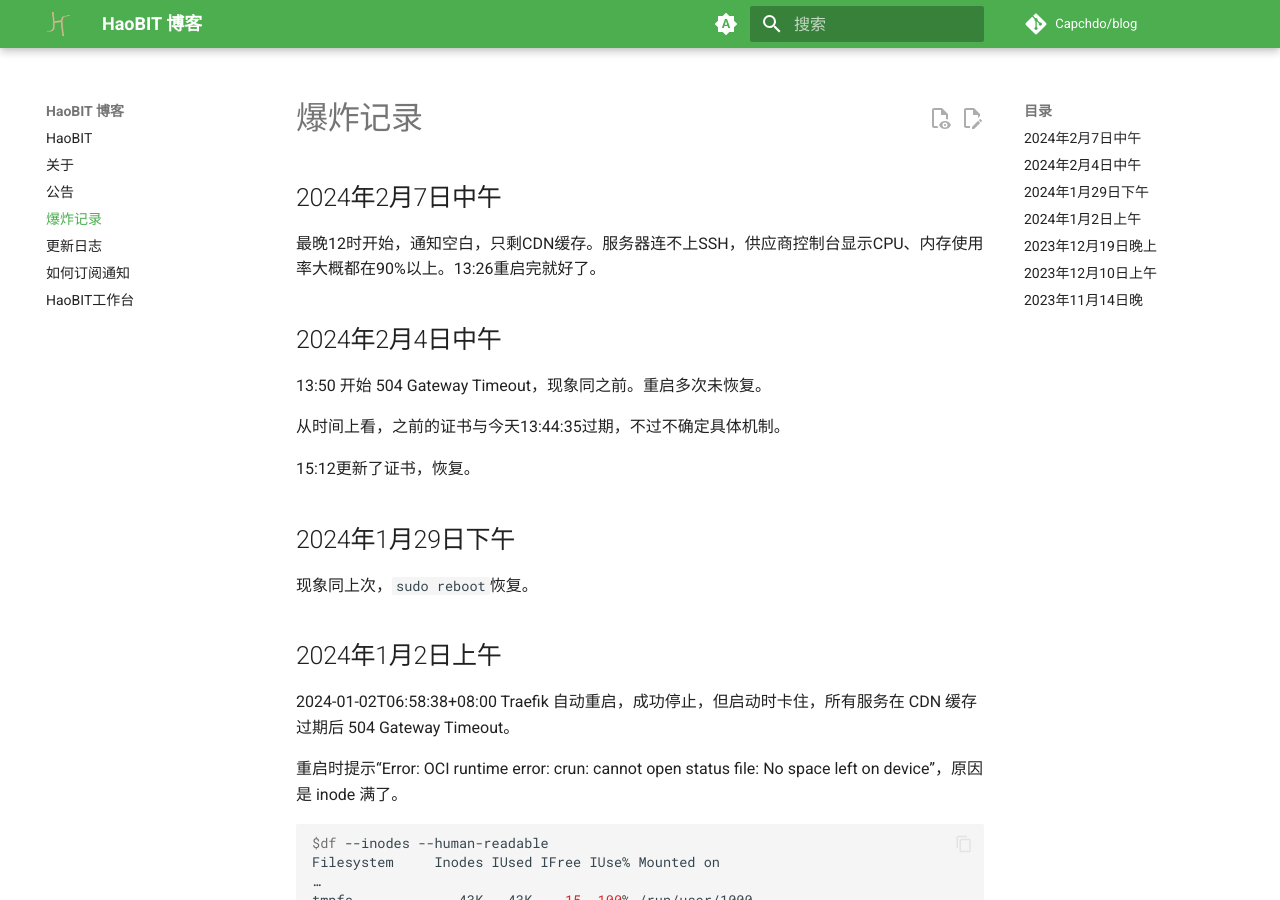
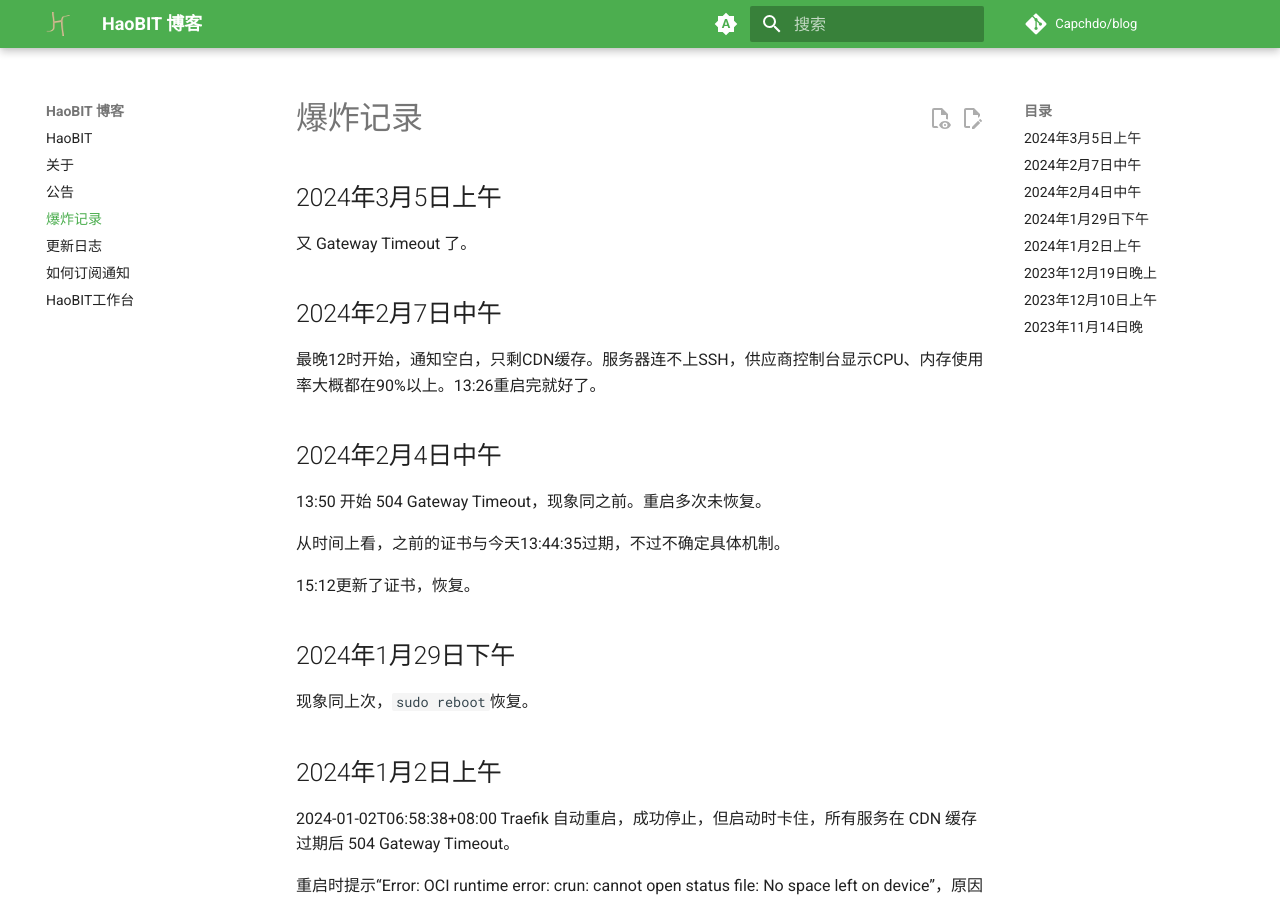
Before and after one commit to Capchdo/blog, an MkDocs documentation site: the page built from docs/down.md, in a window 1280 px wide and 900 px high. Built offline with MkDocs 1.6.1 and Material for MkDocs 9.7.7, drawn with Linux system fonts in a browser that asks for light colours; comment, search, counter and statistics services are not loaded.

Commit message:
爆炸：Gateway Timeout

```diff
--- a/docs/down.md
+++ b/docs/down.md
@@ -1,4 +1,8 @@
 # 爆炸记录
+
+## 2024年3月5日上午
+
+又 Gateway Timeout 了。
 
 ## 2024年2月7日中午
 
```
